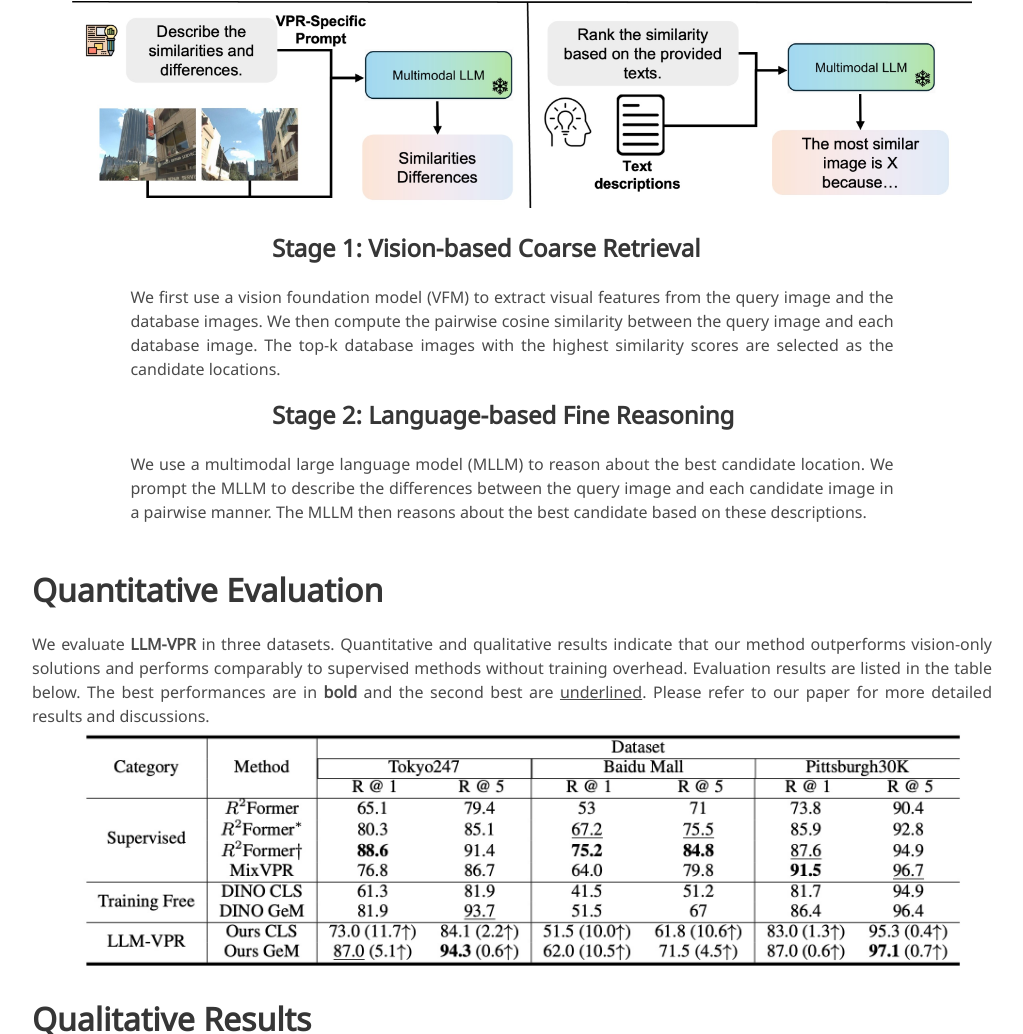
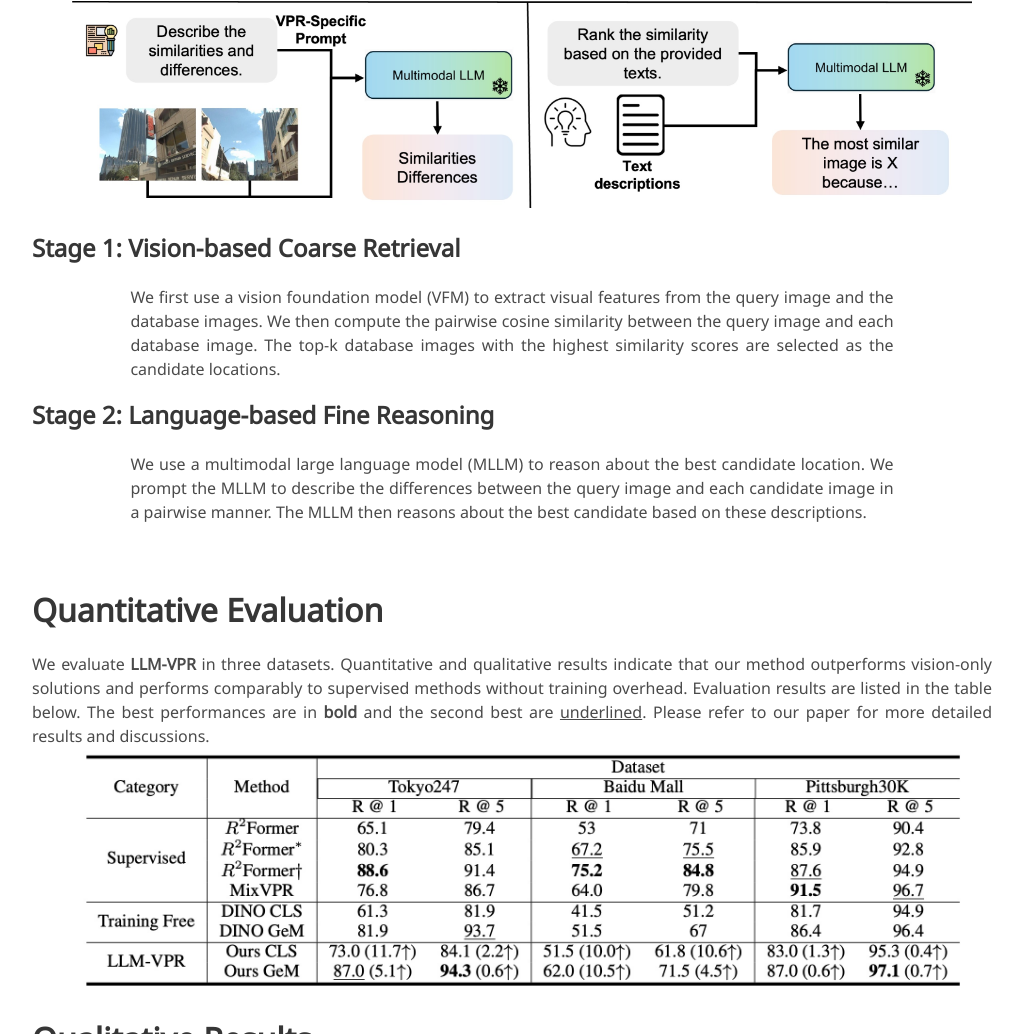
Before and after one commit to ai4ce/LLM4VPR, a plain HTML site: page index.html in a window 1280 px wide. Shown: the part 1391-2425 px from the top of the page, without its empty margins (128-1151 px from the left). Drawn offline with nearby package versions, Linux system fonts and the light colour scheme; some icons are missing; a web font is replaced by a local one.

Commit message:
updates.

```diff
--- a/index.html
+++ b/index.html
@@ -37,11 +37,15 @@
             flex-direction: column;
         }
         .stage {
+            margin-bottom: 20px;
+            max-width: 1000px;
             margin-top: 20px;
+            margin-left: auto;
+            margin-right: auto;
         }
         .stage h3 {
             text-align: left;
-            margin-left: 400px;
+            margin-left: 20px;
         }
         .result {
             text-align: center;
@@ -129,7 +133,7 @@
 
                         <div class="is-size-5 publication-authors">
                             <span class="author-block">
-                                <a href="zonglinl.github.io">Zonglin Lyu</a>,</span>
+                                <a href="https://zonglinl.github.io">Zonglin Lyu</a>,</span>
 
                             <span class="author-block">
                                 <a href="https://juexzz.github.io">Juexiao Zhang</a>,</span>
```
Also changed, not shown: misc/images/LLM-VPR.jpg (added), 1 other file.
